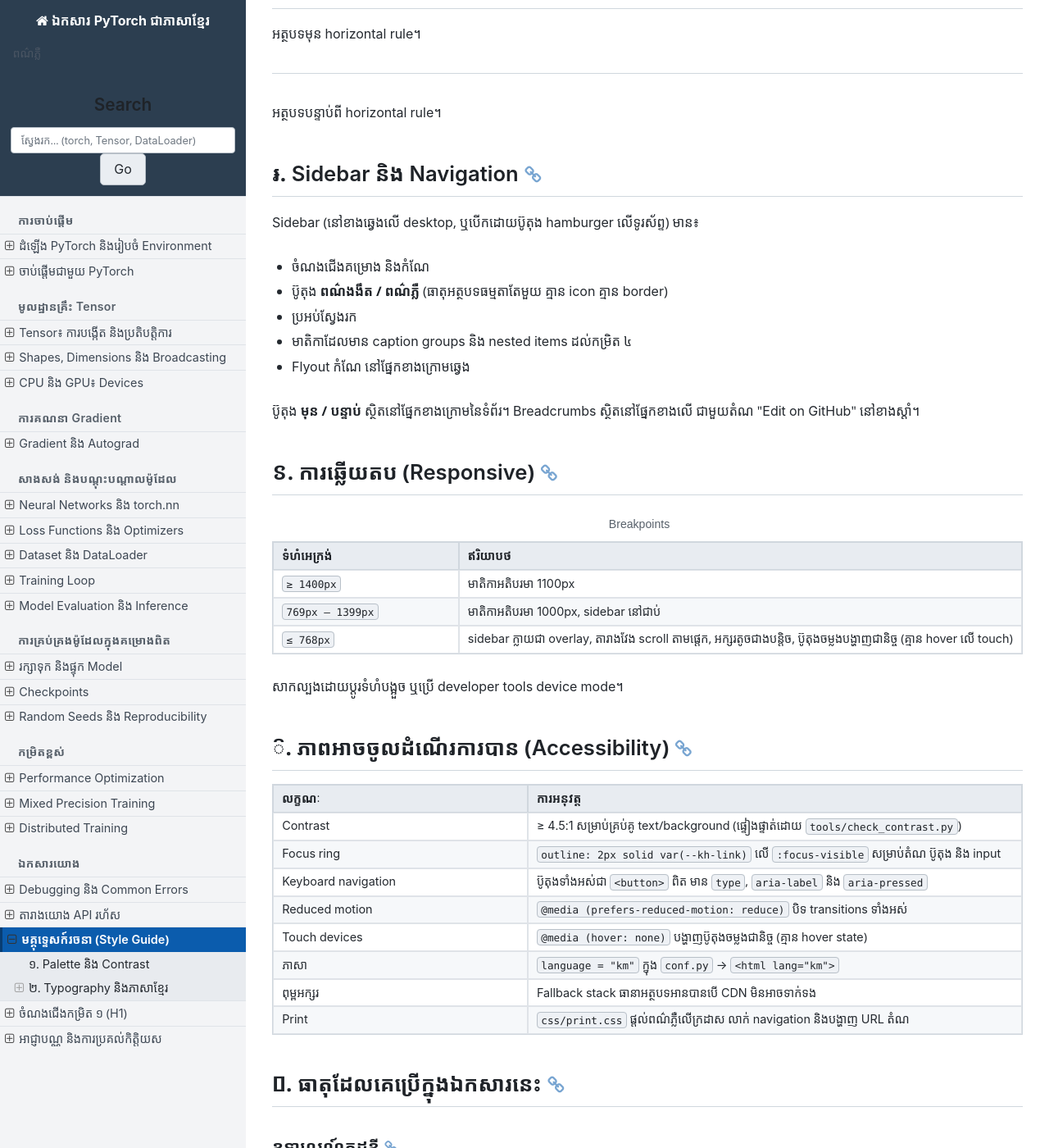
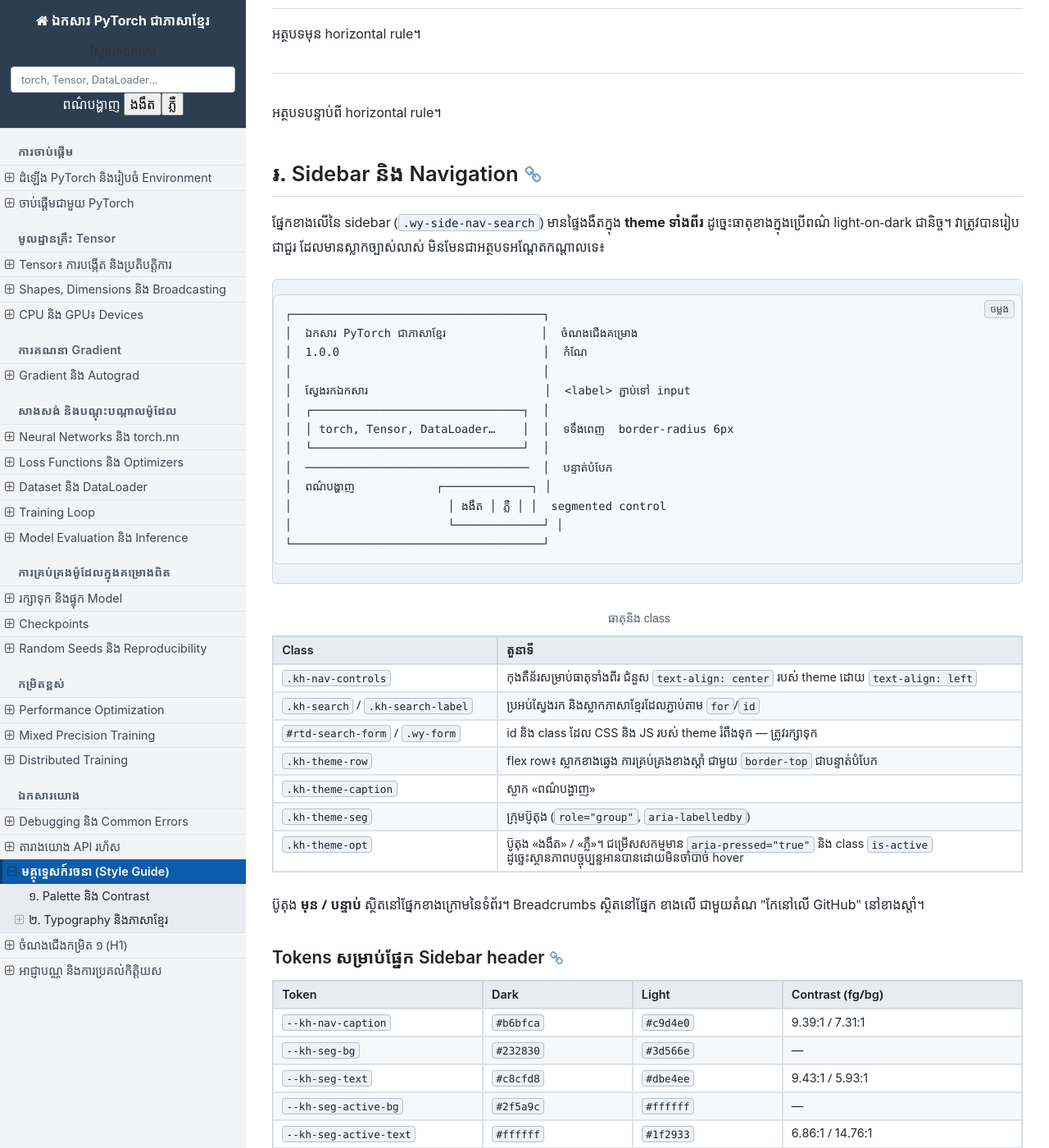
Before and after one commit to SeyhaLite/Pytorch-Documentation, a Sphinx documentation site: the page built from docs/source/style-guide.md, in a window 1280 px wide and 1400 px high, scrolled down 10279 px. Shown: the whole window at 82% size. Built offline with Sphinx 7.4.7 and the Read the Docs theme 3.1.0, drawn with Linux system fonts in a browser that asks for light colours; some web fonts are replaced; some of the changed text lies outside the part shown.

Commit message:
fix(ui): restructure the sidebar search and theme control
The searchbox override had been written against Sphinx's basic theme rather
than sphinx_rtd_theme, so it injected a visible <h3>Search</h3>, an English
"Go" submit button and a display:none block that JS then revealed -- none of
which the RTD markup has. It is now based on the stock RTD searchbox, keeping
#rtd-search-form, .wy-form and the two hidden inputs the theme's CSS and search
JS depend on.

The layout was also scattered because .wy-side-nav-search is text-align:center
in the theme, leaving the control floating in the middle with no grouping. The
sidebar header is now a stack of labelled full-width rows: a search field with
a Khmer <label for> above it, a hairline divider, then a caption plus a
segmented ងងឹត/ភ្លឺ control aligned right.

The single toggle button is replaced by that segmented control. Showing only
the current mode made it ambiguous what clicking would do; the active option is
now filled and carries aria-pressed, so the state reads without hovering.

Also drops the duplicate aria-label that was overriding the visible Khmer label
with English, and uses a 6px radius on the input instead of the theme's 50px
pill, which hid how wide the field actually is.

````diff
--- a/docs/source/_templates/searchbox.html
+++ b/docs/source/_templates/searchbox.html
@@ -1,28 +1,54 @@
 {#-
-  Dark / Light mode control.
+  Sidebar search + dark/light control.
 
-  Design constraints this template has to respect:
-    * ONE plain-text element only: no icon, no box, no border.
-    * Its <script> is inline and placed *immediately after* the element, so the
-      behaviour never depends on html_js_files ordering (Sphinx renders those
-      inside <head>, i.e. before the markup they would have to patch).
-    * Stock sphinx_rtd_theme markup is untouched: we only override the
-      sidebar search block, which is where a nav control belongs.
+  Based on the STOCK sphinx_rtd_theme searchbox.html (form id, .wy-form class
+  and the two hidden inputs are what the theme's CSS and search JS expect),
+  with a clearly laid-out theme control added underneath.
 
-  The palette itself lives in _static/css/custom.css as CSS custom properties
-  on <html> / <html data-theme="...">.
+  Layout constraints this template respects:
+    * .wy-side-nav-search is centred by the theme (text-align:center). Every
+      child here is a full-width flex row so nothing floats in the middle.
+    * The theme control is a labelled row: a caption on the left, a segmented
+      two-option control on the right. The active mode is filled, so the state
+      is readable without hovering.
+    * The <script> is inline and sits immediately after the control it drives,
+      so behaviour never depends on html_js_files ordering (Sphinx renders
+      those inside <head>, before the markup they would have to patch).
+    * No display:none + JS reveal: that causes a flash of missing content.
 -#}
-{%- if khmer_theme_toggle|default(True) %}
-<button type="button" id="kh-theme-toggle" class="kh-theme-toggle"
-        aria-pressed="false" aria-label="ប្ដូរពណ៌ងងឹត / ពណ៌ភ្លឺ"
-        title="ប្ដូររវាងពណ៌ងងឹត និងពណ៌ភ្លឺ"
-        data-label-dark="ពណ៌ងងឹត" data-label-light="ពណ៌ភ្លឺ">ពណ៌ងងឹត</button>
+<div class="kh-nav-controls">
+
+  {%- if 'singlehtml' not in builder %}
+  <div class="kh-search" role="search">
+    <label class="kh-search-label" for="rtd-search-input">ស្វែងរកឯកសារ</label>
+    <form id="rtd-search-form" class="wy-form" action="{{ pathto('search') }}" method="get">
+      {#- The visible <label for> supplies the accessible name, so no aria-label
+          is needed here; duplicating it would override the Khmer label. -#}
+      <input type="text" name="q" id="rtd-search-input"
+             placeholder="torch, Tensor, DataLoader…"
+             autocomplete="off" autocorrect="off" autocapitalize="off" spellcheck="false" />
+      <input type="hidden" name="check_keywords" value="yes" />
+      <input type="hidden" name="area" value="default" />
+    </form>
+  </div>
+  {%- endif %}
+
+  {%- if khmer_theme_toggle|default(True) %}
+  <div class="kh-theme-row">
+    <span class="kh-theme-caption" id="kh-theme-caption">ពណ៌បង្ហាញ</span>
+    <span class="kh-theme-seg" role="group" aria-labelledby="kh-theme-caption">
+      <button type="button" class="kh-theme-opt" data-theme-value="dark"
+              aria-pressed="false">ងងឹត</button><button
+              type="button" class="kh-theme-opt" data-theme-value="light"
+              aria-pressed="false">ភ្លឺ</button>
+    </span>
+  </div>
 <script>
 (function () {
   "use strict";
-  var KEY = "kh-docs-theme";           /* "dark" | "light" */
-  var btn = document.getElementById("kh-theme-toggle");
+  var KEY = "kh-docs-theme";                  /* "dark" | "light" */
   var root = document.documentElement;
+  var opts = document.querySelectorAll(".kh-theme-opt");
 
   function systemTheme() {
     return (window.matchMedia &&
@@ -30,52 +56,42 @@
       ? "dark" : "light";
   }
 
+  function readStored() {
+    try { return window.localStorage.getItem(KEY); } catch (e) { return null; }
+  }
+
   function paint(t) {
     root.setAttribute("data-theme", t);
-    if (!btn) { return; }
-    /* The label always names the mode the reader is looking at right now. */
-    btn.textContent = (t === "dark")
-      ? btn.getAttribute("data-label-dark")
-      : btn.getAttribute("data-label-light");
-    btn.setAttribute("aria-pressed", t === "dark" ? "true" : "false");
+    for (var i = 0; i < opts.length; i += 1) {
+      var on = opts[i].getAttribute("data-theme-value") === t;
+      opts[i].setAttribute("aria-pressed", on ? "true" : "false");
+      opts[i].classList.toggle("is-active", on);
+    }
   }
 
-  var stored = null;
-  try { stored = window.localStorage.getItem(KEY); } catch (e) { stored = null; }
+  function choose(t) {
+    paint(t);
+    try { window.localStorage.setItem(KEY, t); } catch (e) { /* private mode */ }
+  }
+
+  var stored = readStored();
   paint(stored === "dark" || stored === "light" ? stored : systemTheme());
 
-  if (btn) {
-    btn.addEventListener("click", function () {
-      var next = (root.getAttribute("data-theme") === "dark") ? "light" : "dark";
-      paint(next);
-      try { window.localStorage.setItem(KEY, next); } catch (e) { /* private mode */ }
+  for (var i = 0; i < opts.length; i += 1) {
+    opts[i].addEventListener("click", function () {
+      choose(this.getAttribute("data-theme-value"));
     });
   }
 
-  /* Follow the OS while the reader has not made an explicit choice. */
+  /* Follow the OS until the reader makes an explicit choice. */
   if (window.matchMedia) {
     var mq = window.matchMedia("(prefers-color-scheme: dark)");
-    var onChange = function (e) {
-      var s = null;
-      try { s = window.localStorage.getItem(KEY); } catch (err) { s = null; }
-      if (!s) { paint(e.matches ? "dark" : "light"); }
-    };
+    var onChange = function (e) { if (!readStored()) { paint(e.matches ? "dark" : "light"); } };
     if (mq.addEventListener) { mq.addEventListener("change", onChange); }
     else if (mq.addListener) { mq.addListener(onChange); }
   }
 })();
 </script>
-{%- endif %}
+  {%- endif %}
 
-<div id="searchbox" style="display: none" role="search">
-  <h3 id="searchlabel">Search</h3>
-  <div class="searchformwrapper">
-    <form class="search" action="{{ pathto('search') }}" method="get">
-      <input type="text" name="q" aria-labelledby="searchlabel"
-             autocomplete="off" autocorrect="off" autocapitalize="off"
-             spellcheck="false" placeholder="ស្វែងរក… (torch, Tensor, DataLoader)" />
-      <input type="submit" value="Go" />
-    </form>
-  </div>
 </div>
-<script>document.getElementById('searchbox').style.display = "block";</script>
--- a/docs/source/style-guide.md
+++ b/docs/source/style-guide.md
@@ -455,16 +455,118 @@ print(x.mean(dim=1, keepdim=True).shape)   # torch.Size([4, 1])
 
 ## ៛. Sidebar និង Navigation
 
-Sidebar (នៅខាងឆ្វេងលើ desktop, ឬបើកដោយប៊ូតុង hamburger លើទូរស័ព្ទ) មាន៖
+ផ្នែកខាងលើនៃ sidebar (`.wy-side-nav-search`) មានផ្ទៃងងឹតក្នុង **theme ទាំងពីរ**
+ដូច្នេះធាតុខាងក្នុងប្រើពណ៌ light-on-dark ជានិច្ច។ វាត្រូវបានរៀបជាជួរ
+ដែលមានស្លាកច្បាស់លាស់ មិនមែនជាអត្ថបទអណ្ដែតកណ្ដាលទេ៖
 
-- ចំណងជើងគម្រោង និងកំណែ
-- ប៊ូតុង **ពណ៌ងងឹត / ពណ៌ភ្លឺ** (ធាតុអត្ថបទធម្មតាតែមួយ គ្មាន icon គ្មាន border)
-- ប្រអប់ស្វែងរក
-- មាតិកាដែលមាន caption groups និង nested items ដល់កម្រិត ៤
-- Flyout កំណែ នៅផ្នែកខាងក្រោមឆ្វេង
+```text
+┌─────────────────────────────────────┐
+│  ឯកសារ PyTorch ជាភាសាខ្មែរ              │  ចំណងជើងគម្រោង
+│  1.0.0                              │  កំណែ
+│                                     │
+│  ស្វែងរកឯកសារ                          │  <label> ភ្ជាប់ទៅ input
+│  ┌───────────────────────────────┐  │
+│  │ torch, Tensor, DataLoader…    │  │  ទទឹងពេញ  border-radius 6px
+│  └───────────────────────────────┘  │
+│  ─────────────────────────────────  │  បន្ទាត់បំបែក
+│  ពណ៌បង្ហាញ            ┌─────────────┐ │
+│                       │ ងងឹត │ ភ្លឺ │ │  segmented control
+│                       └─────────────┘ │
+└─────────────────────────────────────┘
+```
 
-ប៊ូតុង **មុន / បន្ទាប់** ស្ថិតនៅផ្នែកខាងក្រោមនៃទំព័រ។
-Breadcrumbs ស្ថិតនៅផ្នែកខាងលើ ជាមួយតំណ "Edit on GitHub" នៅខាងស្ដាំ។
+```{list-table} ធាតុនិង class
+:header-rows: 1
+:widths: 30 70
+
+* - Class
+  - តួនាទី
+* - `.kh-nav-controls`
+  - កុងតឺន័រសម្រាប់ធាតុទាំងពីរ ជំនួស `text-align: center` របស់ theme ដោយ `text-align: left`
+* - `.kh-search` / `.kh-search-label`
+  - ប្រអប់ស្វែងរក និងស្លាកភាសាខ្មែរដែលភ្ជាប់តាម `for`/`id`
+* - `#rtd-search-form` / `.wy-form`
+  - id និង class ដែល CSS និង JS របស់ theme រំពឹងទុក — ត្រូវរក្សាទុក
+* - `.kh-theme-row`
+  - flex row៖ ស្លាកខាងឆ្វេង ការគ្រប់គ្រងខាងស្ដាំ ជាមួយ `border-top` ជាបន្ទាត់បំបែក
+* - `.kh-theme-caption`
+  - ស្លាក «ពណ៌បង្ហាញ»
+* - `.kh-theme-seg`
+  - ក្រុមប៊ូតុង (`role="group"`, `aria-labelledby`)
+* - `.kh-theme-opt`
+  - ប៊ូតុង «ងងឹត» / «ភ្លឺ»។ ជម្រើសសកម្មមាន `aria-pressed="true"` និង class `is-active` ដូច្នេះស្ថានភាពបច្ចុប្បន្នអានបានដោយមិនចាំបាច់ hover
+```
+
+ប៊ូតុង **មុន / បន្ទាប់** ស្ថិតនៅផ្នែកខាងក្រោមនៃទំព័រ។ Breadcrumbs ស្ថិតនៅផ្នែក
+ខាងលើ ជាមួយតំណ "កែនៅលើ GitHub" នៅខាងស្ដាំ។
+
+### Tokens សម្រាប់ផ្នែក Sidebar header
+
+```{list-table}
+:header-rows: 1
+:widths: 28 20 20 32
+
+* - Token
+  - Dark
+  - Light
+  - Contrast (fg/bg)
+* - `--kh-nav-caption`
+  - `#b6bfca`
+  - `#c9d4e0`
+  - 9.39:1 / 7.31:1
+* - `--kh-seg-bg`
+  - `#232830`
+  - `#3d566e`
+  - —
+* - `--kh-seg-text`
+  - `#c8cfd8`
+  - `#dbe4ee`
+  - 9.43:1 / 5.93:1
+* - `--kh-seg-active-bg`
+  - `#2f5a9c`
+  - `#ffffff`
+  - —
+* - `--kh-seg-active-text`
+  - `#ffffff`
+  - `#1f2933`
+  - 6.86:1 / 14.76:1
+* - `--kh-seg-border`
+  - `#3a414d`
+  - `#52708c`
+  - —
+```
+
+### ភាសានៃចំណុចប្រទាក់
+
+អក្សរ UI ទាំងអស់ (ប៊ូតុង មុន/បន្ទាប់, តំណ GitHub, footer, ទំព័រស្វែងរក) ត្រូវបាន
+បកប្រែជាភាសាខ្មែរតាមរយៈ catalog។ មានឆានែលពីរ ហើយត្រូវការឯកសារពីរ៖
+
+```{list-table}
+:header-rows: 1
+:widths: 26 34 40
+
+* - ឆានែល
+  - អ្នកប្រើប្រាស់
+  - ឯកសារ
+* - Python/template
+  - `_()` ក្នុង template
+  - `locale/km/LC_MESSAGES/sphinx.mo`
+* - JavaScript
+  - `Documentation.gettext()` ក្នុង `searchtools.js`
+  - `_static/js/km-search-i18n.js`
+```
+
+ទាំងពីរត្រូវបានបង្កើតពីតារាង `ENTRIES` តែមួយក្នុង `tools/build_locale.py`៖
+
+```bash
+python tools/build_locale.py      # សរសេរ .po, .mo និង .js
+python tests/check_locale.py      # ផ្ទៀងផ្ទាត់ JS msgids និងភាពទាន់សម័យ
+python tests/check_ui_strings.py  # ផ្ទៀងផ្ទាត់គ្មាន English UI string នៅសល់
+```
+
+Sphinx បង្កើត JS catalog សម្រាប់តែ locale ដែលវាមានស្រាប់ប៉ុណ្ណោះ។ ដោយសារ `km`
+មិនមានក្នុងបញ្ជី `Documentation.TRANSLATIONS` នឹងនៅទទេ ហើយ UI ស្វែងរកនឹង
+បង្ហាញជាអង់គ្លេស — នេះជាមូលហេតុដែលត្រូវការឯកសារ JS ដាច់ដោយឡែក។
 
 ## ៜ. ការឆ្លើយតប (Responsive)
 
````
